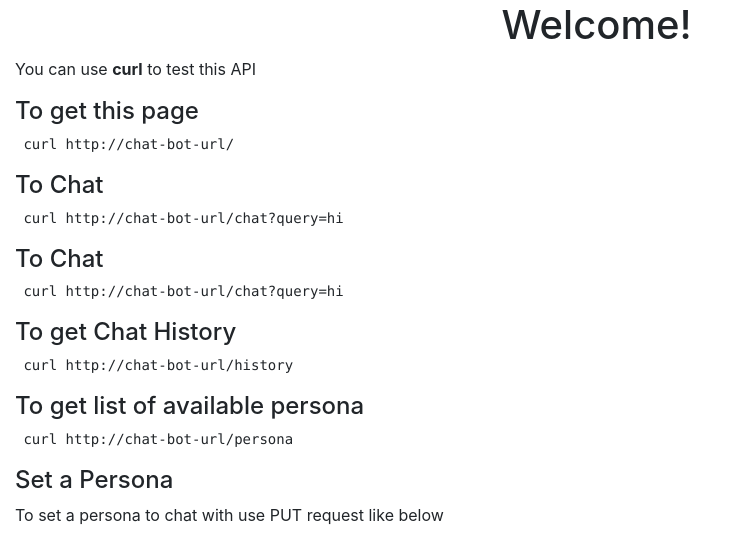
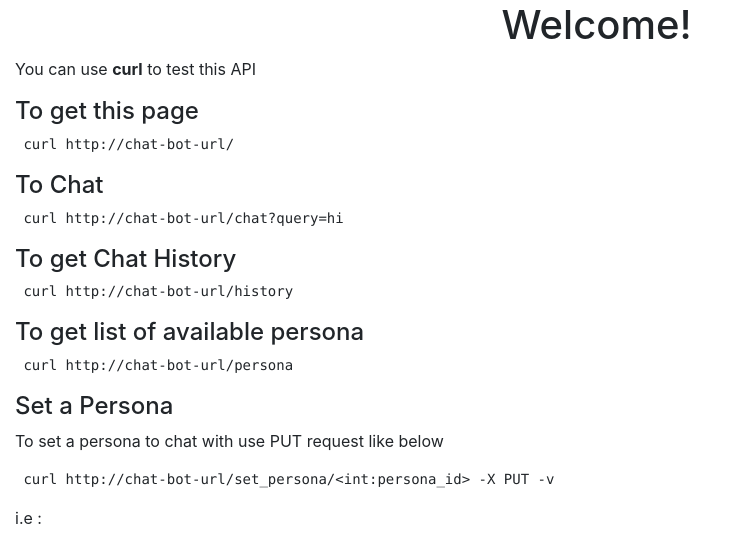
Before and after one commit to zparvez2z/ChatBots, a Flask app: page / in a window 1280 px wide. Shown: the top 539 px of the page, without its empty margins (0-737 px from the left). Run offline with Flask 2, Linux system fonts and the light colour scheme; parts of the project's set-up code (start-up, migrations or seed data) failed here and were passed over; some libraries are stand-ins or nearby versions.

Commit message:
fix repeatation

```diff
--- a/PersonaBot/templates/index.html
+++ b/PersonaBot/templates/index.html
@@ -23,8 +23,6 @@
             <p>You can use <strong>curl</strong> to test this API</p>
             <h4>To get this page</h4>
             <pre><code> curl http://chat-bot-url/</code></pre>
-            <h4>To Chat</h4>
-            <pre><code> curl http://chat-bot-url/chat?query=hi </code></pre>
             <h4>To Chat</h4>
             <pre><code> curl http://chat-bot-url/chat?query=hi </code></pre>
             <h4>To get Chat History</h4>
```
